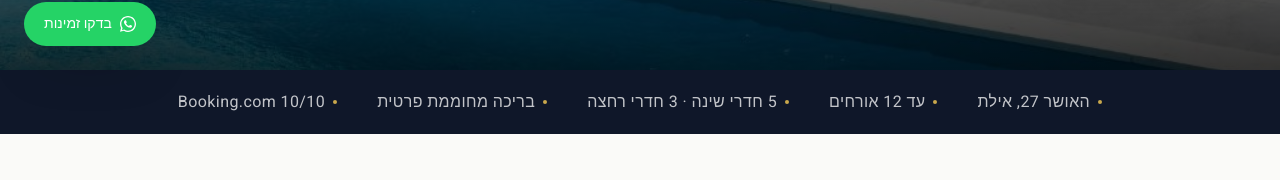
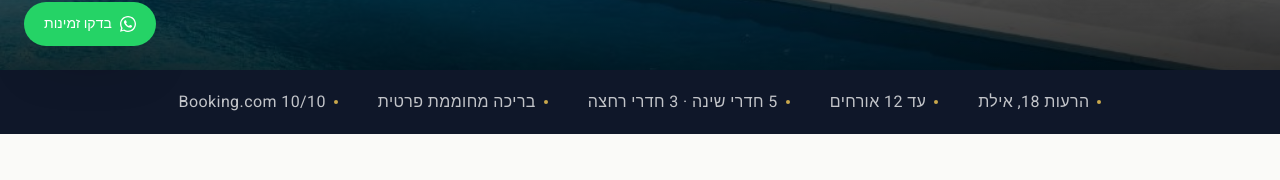
Before and after one commit to yardenazulay10-beep/villa-dekel, a Next.js app: page / in a window 1280 px wide. Shown: the part 730-910 px from the top of the page. Built offline with nearby package versions, Linux system fonts and the light colour scheme; a web font is replaced by a local one.

Commit message:
fix address: הרעות 18 אילת (was האושר 27)

```diff
--- a/app/page.tsx
+++ b/app/page.tsx
@@ -587,7 +587,7 @@ export default function Home() {
       {/* ── FACTS BAR ────────────────────────────────────── */}
       <section className="bg-[#0F1729] text-white/75 text-base tracking-wide py-5">
         <div className="max-w-5xl mx-auto px-6 flex flex-wrap justify-center gap-x-10 gap-y-2">
-          {["האושר 27, אילת", "עד 12 אורחים", "5 חדרי שינה · 3 חדרי רחצה", "בריכה מחוממת פרטית", "10/10 Booking.com"].map((t) => (
+          {["הרעות 18, אילת", "עד 12 אורחים", "5 חדרי שינה · 3 חדרי רחצה", "בריכה מחוממת פרטית", "10/10 Booking.com"].map((t) => (
             <span key={t} className="flex items-center gap-2">
               <span className="w-1 h-1 rounded-full bg-[#C9A84C] inline-block" />
               {t}
@@ -757,12 +757,12 @@ export default function Home() {
                 לב אילת,<br />שקט ופרטיות
               </h2>
               <p className="text-gray-500 text-lg leading-[1.9] mb-8">
-                ברחוב האושר 27 — שכונה שקטה ומגודרת, מרחק נסיעה קצרה מהחוף,
+                ברחוב הרעות 18 — שכונה שקטה ומגודרת, מרחק נסיעה קצרה מהחוף,
                 מסעדות ומרכז העיר.
               </p>
               <div className="space-y-4 text-base text-gray-600">
                 {[
-                  ["האושר 27, אילת", "כתובת"],
+                  ["הרעות 18, אילת", "כתובת"],
                   ["5 דקות", "לחוף הים"],
                   ["10 דקות", "למרכז העיר"],
                   ["15 דקות", "לנמל התעופה"],
@@ -776,7 +776,7 @@ export default function Home() {
             </div>
             <div className="relative h-80 md:h-[480px] rounded-2xl overflow-hidden shadow-sm">
               <iframe
-                src="https://maps.google.com/maps?q=האושר+27,+אילת,+ישראל&t=&z=16&ie=UTF8&iwloc=&output=embed"
+                src="https://maps.google.com/maps?q=הרעות+18,+אילת,+ישראל&t=&z=16&ie=UTF8&iwloc=&output=embed"
                 className="w-full h-full border-0"
                 loading="lazy"
                 referrerPolicy="no-referrer-when-downgrade"
```
Also changed, not shown: 1 other file (tests, documents, lock files or other folders).
